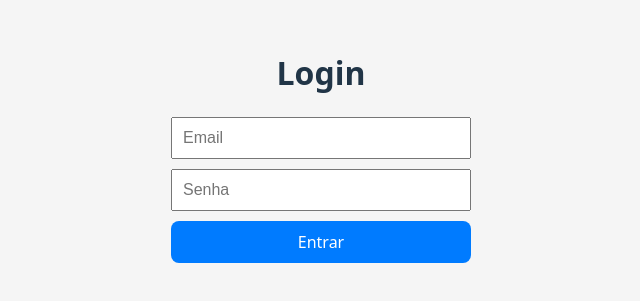
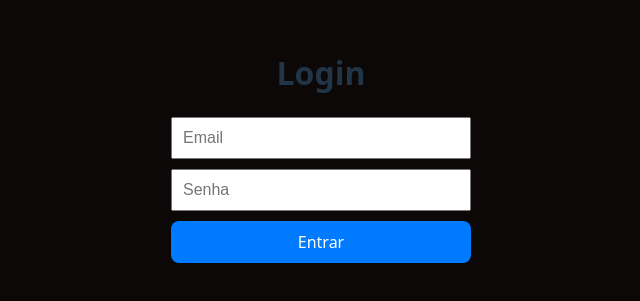
Before and after one commit to brunopaiva1/MDA, a React (Vite) app in the folder Front/agenda/: page / in a window 1280 px wide. Shown: the part 257-558 px from the top of the page, without its empty margins (319-959 px from the left). Built offline with nearby package versions, Linux system fonts and the light colour scheme.

Commit message:
<feat>: change color for black

```diff
--- a/Front/agenda/src/Login.jsx
+++ b/Front/agenda/src/Login.jsx
@@ -47,7 +47,7 @@ const styles = {
     display: 'flex',
     justifyContent: 'center',
     alignItems: 'center',
-    backgroundColor: '#f5f5f5',
+    backgroundColor: '#0c0808ff',
     flexDirection: 'column'
   },
   title: {
```
